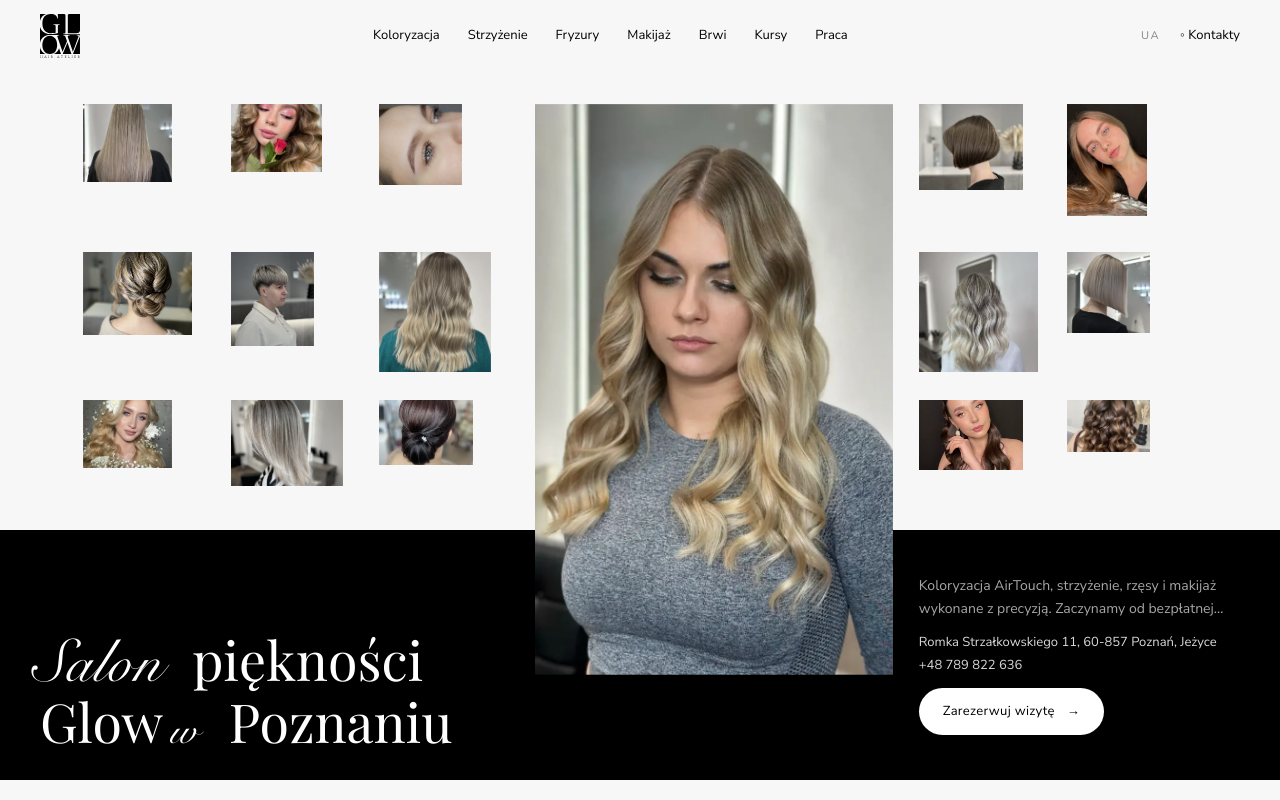
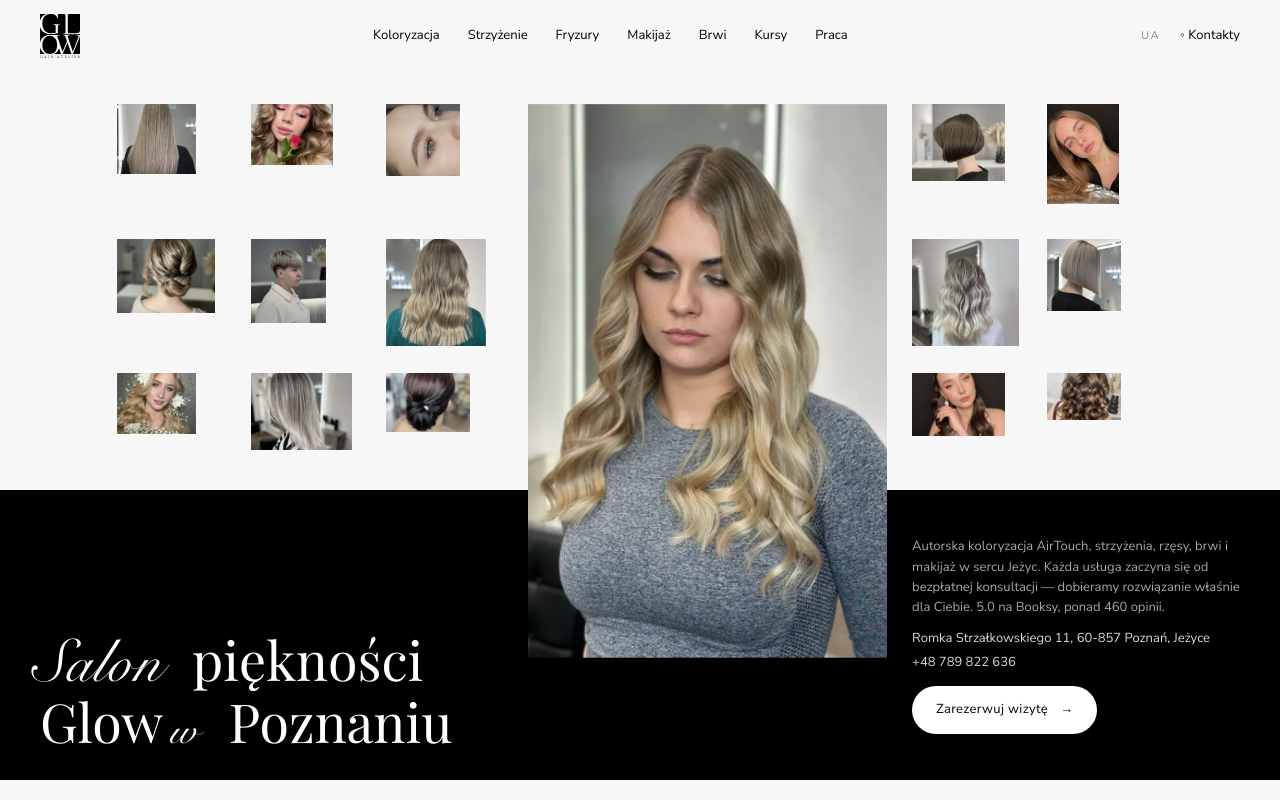
Before and after one commit to 2014romanpave/glow, a React (Vite) app: page / in a window 1280 px wide. Shown: the top 800 px of the page. Built offline with nearby package versions, Linux system fonts and the light colour scheme.

Commit message:
Hero: new full description (pl/ua), no line-clamp, band height tuned

```diff
--- a/src/i18n.ts
+++ b/src/i18n.ts
@@ -45,7 +45,7 @@ const pl = {
     meta: 'Salon fryzjerski GLOW Hair Atelier w Poznaniu, Jeżyce. Koloryzacja AirTouch, strzyżenie, przedłużanie rzęs, makijaż. Ocena 5.0 na Booksy. Bezpłatna konsultacja i pasmo testowe.',
     eyebrow: 'Poznań · Jeżyce',
     h1a: 'Salon piękności', h1b: 'Glow', h1c: 'Poznaniu',
-    lead: 'Koloryzacja AirTouch, strzyżenie, rzęsy i makijaż wykonane z precyzją. Zaczynamy od bezpłatnej konsultacji i pasma testowego — żeby efekt był dokładnie taki, jak chcesz.',
+    lead: 'Autorska koloryzacja AirTouch, strzyżenia, rzęsy, brwi i makijaż w sercu Jeżyc. Każda usługa zaczyna się od bezpłatnej konsultacji — dobieramy rozwiązanie właśnie dla Ciebie. 5.0 na Booksy, ponad 460 opinii.',
     topT: 'W czym jesteśmy najlepsi',
     top: [
       { p: 'coloring', t: 'Koloryzacja AirTouch', d: 'Miękkie, naturalne przejścia koloru i jasny blond bez efektu odrostu. Technika, która wymaga doświadczenia — i ono widać na zdjęciach.', img: '/img/coloring/airtouch3_1x.webp' },
@@ -106,7 +106,7 @@ const ua: D = {
     meta: 'Салон GLOW Hair Atelier у Познані, район Єжице. Фарбування AirTouch, стрижки, нарощування вій, макіяж. Рейтинг 5.0 на Booksy. Безкоштовна консультація і тестове пасмо.',
     eyebrow: 'Познань · Єжице',
     h1a: 'Салон краси', h1b: 'Glow', h1c: 'Познані',
-    lead: 'Фарбування AirTouch, стрижки, вії та макіяж — з точністю до деталей. Починаємо з безкоштовної консультації та тестового пасма, щоб результат був саме таким, як ви хочете.',
+    lead: 'Авторське фарбування AirTouch, стрижки, вії, брови та макіяж у центрі Єжиць. Кожна послуга починається з безкоштовної консультації — підбираємо рішення саме під вас. 5.0 на Booksy, понад 460 відгуків.',
     topT: 'У чому ми найкращі',
     top: [
       { p: 'coloring', t: 'Фарбування AirTouch', d: 'М’які природні переходи кольору й чистий блонд без помітного відростання. Техніка, що потребує досвіду — і він видно на фото.', img: '/img/coloring/airtouch3_1x.webp' },
--- a/src/index.css
+++ b/src/index.css
@@ -111,7 +111,7 @@ body:has(.lb) .cursor { display: none !important; }
 .hh-h1 { padding-top: 32px; margin-top: 10px; } .hh-info { padding-bottom: 40px; padding-top: 30px; margin-top: -15px; position: relative; }
 @media (min-width: 768px) {
   .hh {
-    --B: clamp(250px, 27svh, 300px); --g: clamp(14px, 1.4vw, 28px); --G: clamp(20px, 2vw, 36px);
+    --B: clamp(290px, 31svh, 340px); --g: clamp(14px, 1.4vw, 28px); --G: clamp(20px, 2vw, 36px);
     --F: min(28vw, 560px);
     --W: min(100vw, 1760px);
     --H: max(380px, calc(100svh - 104px - var(--B) - 20px));
@@ -133,10 +133,9 @@ body:has(.lb) .cursor { display: none !important; }
   .hh { container-type: inline-size; }
   .hh-wrap { --Gw: calc(5 * var(--s) + 3 * var(--g) + var(--F) + 2 * var(--G)); --dx: calc(max(40px, (100cqw - 1440px) / 2 + 40px) - (100cqw - var(--Gw)) / 2); }
   .hh-h1 { margin-left: var(--dx); font-size: min(4.2vw, calc((3 * var(--s) + 2 * var(--g) - var(--dx)) / 8.4)); }
-  .hh-info p { display: -webkit-box; -webkit-line-clamp: 3; -webkit-box-orient: vertical; overflow: hidden; }
 }
 
-@media (min-width: 768px) and (max-width: 1400px) { .hh-info p { -webkit-line-clamp: 2; } .hh-info .mt-5 { margin-top: 12px; } }
+@media (min-width: 768px) { .hh-info p { font-size: 13px; line-height: 1.55; } .hh-info .mt-5 { margin-top: 14px; } }
 @media (hover: hover) and (pointer: fine) { .cursor.link span { width: 0; height: 0; margin: 0; } }
 @media (min-width: 768px) { .svc-h1 { font-size: clamp(24px, calc((min(100vw, 1440px) - 160px - var(--fw)) / 2 / 10.5), 54px); } .band { column-gap: 40px; } }
 .grid > * { min-width: 0; }
@@ -144,3 +143,4 @@ html, body { overflow-x: clip; max-width: 100%; }
 h1, h2, h3, p, dd, address { overflow-wrap: anywhere; }
 img.xfade { opacity: 0; transform: scale(1.04); transition: opacity 1s ease, transform 1.4s var(--ez); }
 img.xfade.go { opacity: 1; transform: scale(1); }
+@media (min-width: 768px) and (max-width: 1199px) { .hh { --B: clamp(340px, 44svh, 400px); } }
```
